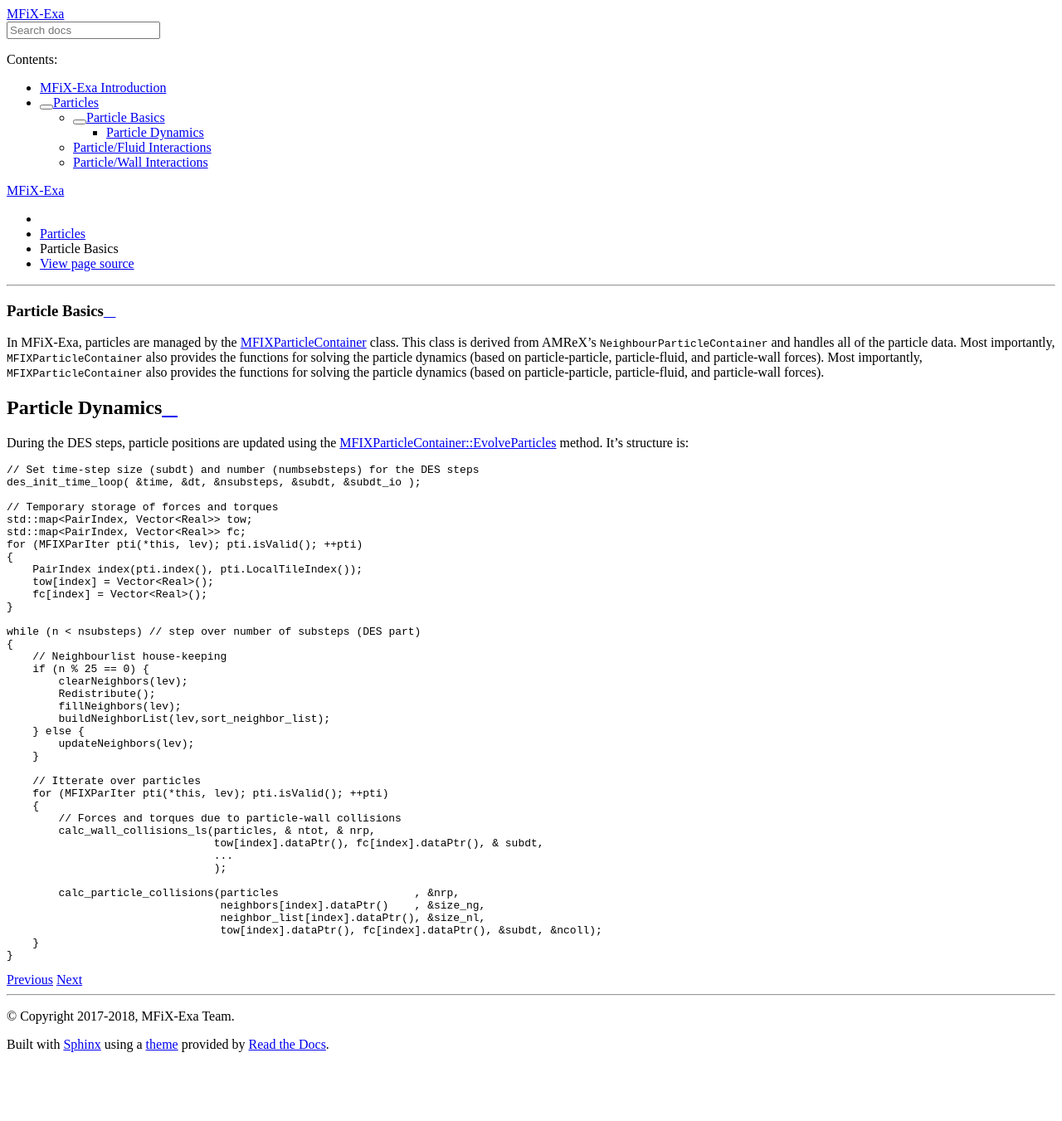
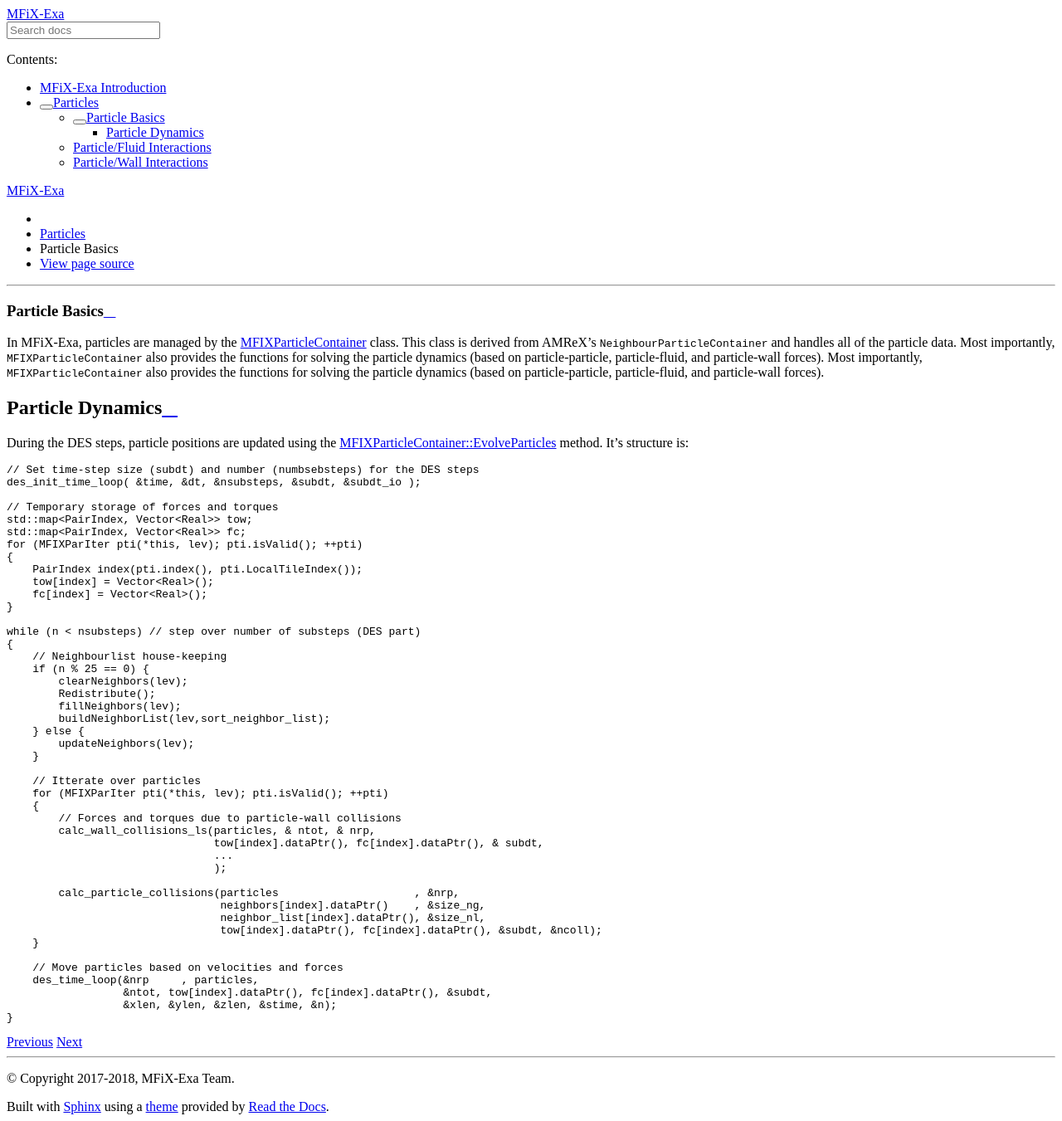
Before and after one commit to mwm126/MFIX-Exa, a Sphinx documentation site: the page built from docs/source/ParticleBasics.rst, in a window 1280 px wide. Shown: the whole page at 83% size. Built offline with Sphinx 7.4.7 and the Read the Docs theme 2.0.0, drawn with Linux system fonts in a browser that asks for light colours; before the commit the page ends 1276 px from its top, so only the background shows below that.

Commit message:
wip: particle dynamics

```diff
--- a/docs/source/ParticleBasics.rst
+++ b/docs/source/ParticleBasics.rst
@@ -69,4 +69,9 @@
                                      neighbor_list[index].dataPtr(), &size_nl,
                                      tow[index].dataPtr(), fc[index].dataPtr(), &subdt, &ncoll);
         }
+
+        // Move particles based on velocities and forces
+        des_time_loop(&nrp     , particles,
+                      &ntot, tow[index].dataPtr(), fc[index].dataPtr(), &subdt,
+                      &xlen, &ylen, &zlen, &stime, &n);
     }
```
